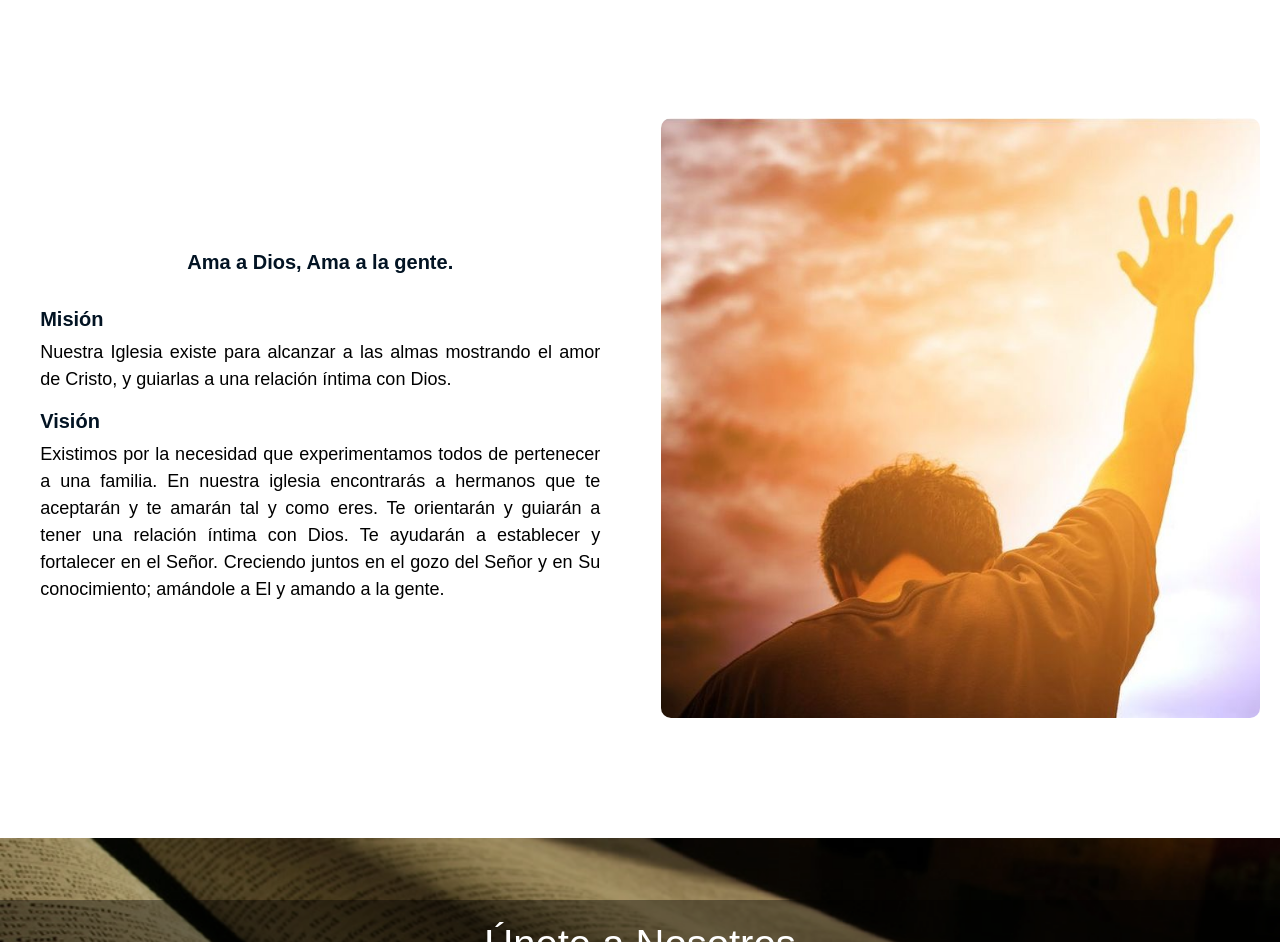
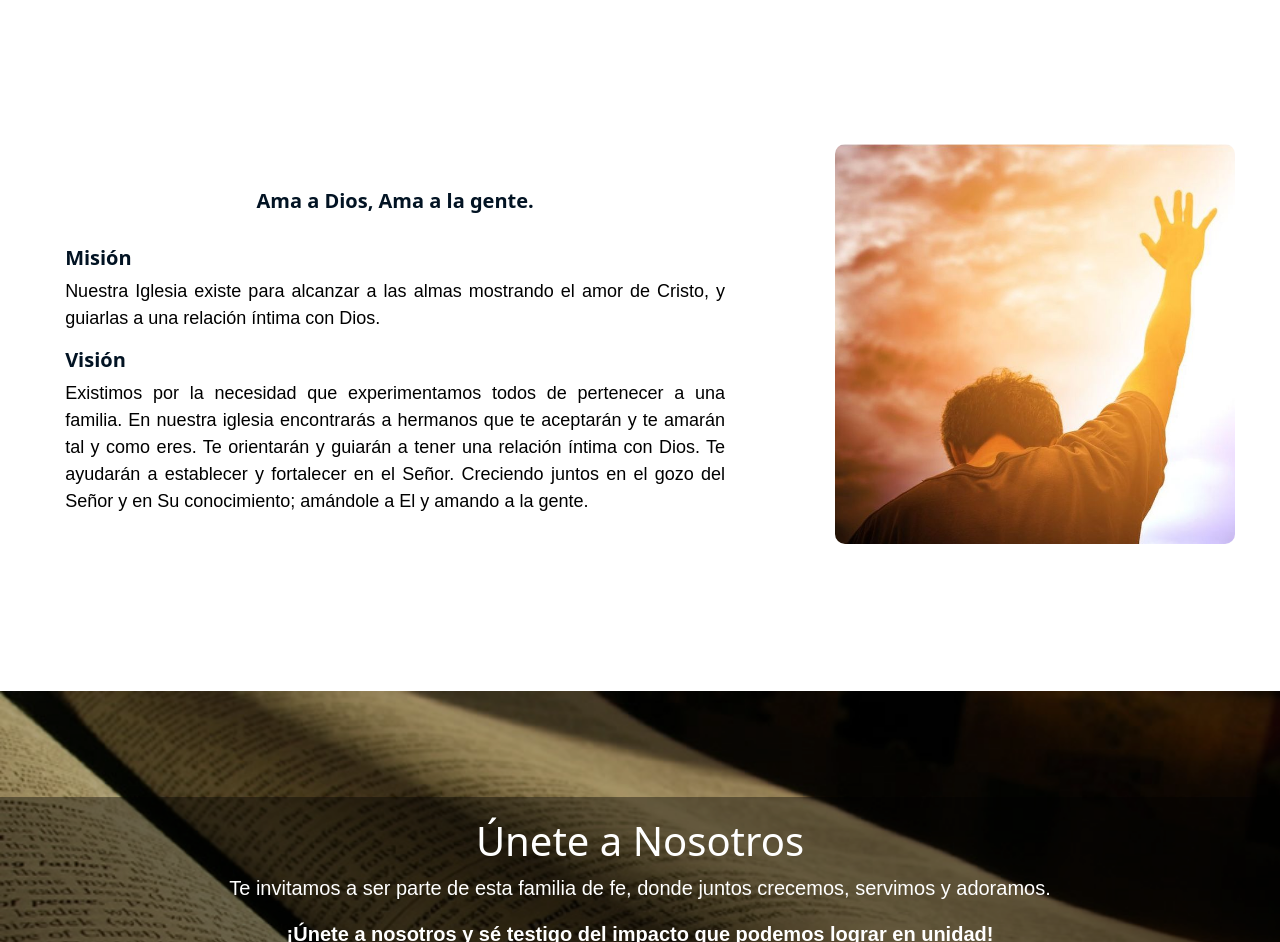
Before and after one commit to KMILO-WEBSITES/Ebenezer, a React (Vite) app: page / in a window 1280 px wide. Shown: the part 950-1892 px from the top of the page. Built offline with nearby package versions, Linux system fonts and the light colour scheme; a web font is replaced by a local one.

Commit message:
refactor code and fond size cangend

```diff
--- a/src/assets/css/base.css
+++ b/src/assets/css/base.css
@@ -1,10 +1,18 @@
+/* Variables recomendadas */
+:root {
+  --font-main: "Montserrat", sans-serif;
+  --blue-one: #003366;
+  --blue-tree: #336699;
+  --youtube-red: #FE0000;
+}
+
 body {
   margin: 0;
   padding: 0;
 }
 p {
   font-family: "Montserrat", sans-serif;
-  font-size: 16px;
+  font-size: 20px;
   text-align: justify;
 }
 h2 {
@@ -67,7 +75,7 @@ h2 {
 .descripcion {
   flex: 1;
   max-width: 60%;
-  font-size: 1rem;
+  font-size: 18px;
   line-height: 1.6;
 }
 
@@ -79,7 +87,8 @@ h2 {
   }
 
   .descripcion {
-    font-size: 1rem;
+    font-size: 18px;
     text-align: justify;
+    font-family: var(--font-main);
   }
 }
--- a/src/assets/css/components/footer.css
+++ b/src/assets/css/components/footer.css
@@ -8,7 +8,7 @@
   flex-wrap: wrap;
   justify-content: space-evenly;
   width: 100%;
-  min-height: 300px;
+  min-height: 250px;
   background-color: rgba(0, 0, 0, 0.897);
   padding: 20px;
   box-sizing: border-box;
@@ -32,6 +32,8 @@
 }
 .footer-text p {
   color: aliceblue;
+  font-family: var(--font-main);
+  font-size: 16px;
 }
 
 .section-text {
--- a/src/assets/css/components/header.css
+++ b/src/assets/css/components/header.css
@@ -1,7 +1,6 @@
 html, body {
   margin: 0;
   padding: 0;
-  box-sizing: border-box;
 }
 
 /* UTILITIES */
@@ -25,6 +24,7 @@ html, body {
   background-color: var(--blue-two);
   color: white;
   z-index: 999;
+  border : none;
 }
 .custom-menubar .p-menuitem-link {
   background-color: var(--blue-two);
@@ -38,6 +38,7 @@ border: none !important;
 }
 .p-menubar .p-menubar-root-list > .p-menuitem > .p-menuitem-content .p-menuitem-link .p-menuitem-text {
   color: #fff;
+  border : none;
 }
 @media screen and (max-width: 960px) {
   .p-menubar.p-menubar-mobile-active .p-menubar-root-list {
--- a/src/assets/css/pages/home.css
+++ b/src/assets/css/pages/home.css
@@ -1,18 +1,3 @@
-/* Variables recomendadas */
-:root {
-  --font-main: "Montserrat", sans-serif;
-  --blue-one: #003366;
-  --blue-tree: #336699;
-  --youtube-red: #FE0000;
-}
-
-/* Estilos base */
-body {
-  margin: 0;
-  padding: 0;
-  font-family: var(--font-main);
-}
-
 .content {
   display: flex;
   flex-direction: column;
@@ -66,14 +51,14 @@ body {
   font-size: clamp(15px, 4vw, 20px);
   font-weight: 700;
   color: var(--blue-one);
-  padding: 30px 10px;
+  padding: 30px 5px;
   text-align: center;
 }
 
 .mission-vision-img {
   width: 100%;
   height: auto;
-  max-height: 400px;
+  max-height: 300px;
   object-fit: cover;
   border-radius: 10px;
 }
@@ -155,10 +140,11 @@ body {
 /* Us */
 .info-banner {
   width: 100%;
-  height: 300px;
+  height: 400px;
   background-image: url('../../images/banner-Bible.jpg');
   background-size: cover;
   background-position: center;
+  background-attachment: fixed; /* 👈 esto es la clave */
   position: relative;
   display: flex;
   align-items: center;
@@ -206,7 +192,7 @@ body {
   }
 
   .mission-vision-img {
-    max-height: 600px;
+    max-height: 400px;
     padding: 0;
   }
 
@@ -235,7 +221,7 @@ body {
   }
 
   .mission-vision {
-    max-width: 600px;
+    max-width: 700px;
   }
 
   .info-text {
--- a/src/assets/css/pages/ministeries.css
+++ b/src/assets/css/pages/ministeries.css
@@ -1,3 +1,7 @@
+.container-ministeries {
+  background: linear-gradient(to bottom, #ffffff, #D8C7B2);
+}
+
 .cards-container-ministeries {
   display: flex;
   justify-content: center;
@@ -16,7 +20,7 @@
   border-radius: 3px;
   cursor: pointer;
   transition: transform 0.3s ease;
-  box-shadow: 0 4px 8px 0 rgba(0, 0, 0, 0.2), 0 6px 20px 0 rgba(0, 0, 0, 0.19);
+   box-shadow: 0 4px 8px 0 rgba(0, 0, 0, 0.2), 0 6px 20px 0 rgba(0, 0, 0, 0.19);
 }
 
 .card-ministeries:hover {
@@ -27,7 +31,7 @@
   width: 100%;
   height: 100%;
   object-fit: cover;
-  opacity: 0.6;
+ /* opacity: 0.6;*/
   transition: opacity 0.3s ease;
 }
 
--- a/src/components/Footer.jsx
+++ b/src/components/Footer.jsx
@@ -1,4 +1,5 @@
 // import React from 'react'
+import "../assets/css/base.css";
 import "../assets/css/components/footer.css";
 import imagenLogo from '../assets/images/Ebenezer.svg';
 import { FaYoutube, FaFacebook, FaInstagram, FaWhatsapp} from "react-icons/fa";
--- a/src/pages/Home.jsx
+++ b/src/pages/Home.jsx
@@ -1,5 +1,6 @@
 
 import { Carousel } from '../components/Carousel'
+import "../assets/css/base.css";
 import "../assets/css/pages/home.css";
 import imgmissionVision from "../assets/images/main7.png";
 
--- a/src/pages/Ministeries.jsx
+++ b/src/pages/Ministeries.jsx
@@ -12,7 +12,7 @@ import worship from "../assets/images/adoracion/1.png";
 import royal from "../assets/images/royal/1.png";
 export const Ministeries = () => {
   return (
-    <>
+    <div className="container-ministeries">
       <SectionName sectionName={"MINISTERIOS"}/>
         <div className="cards-container-ministeries">
           <div className="card-ministeries" onClick={() => window.location.href = '/kids'}>
@@ -52,6 +52,6 @@ export const Ministeries = () => {
             <div className="card-title">Royal Rangers</div>
           </div>
         </div>
-    </>
+    </div>
   );
 };
```
